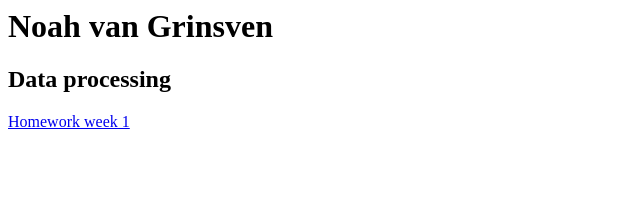
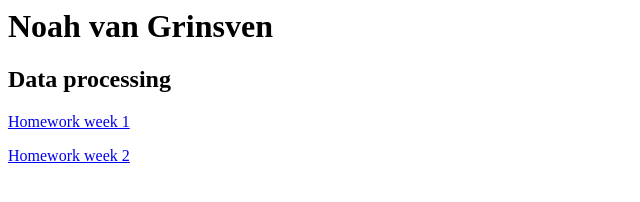
Before and after one commit to Noahprog/DataProcessing, a plain HTML site: page index.html in a window 1280 px wide. Shown: the whole page, without its empty margins (0-640 px from the left). Drawn offline with Linux system fonts and the light colour scheme.

Commit message:
Bijgewerkt week 2

```diff
--- a/index.html
+++ b/index.html
@@ -7,5 +7,8 @@
         <div>
             <p><a href="https://github.com/Noahprog/DataProcessing/tree/master/Homework/Week_1"> Homework week 1 </a></p>
         </div>
+        <div>
+            <p><a href="https://github.com/Noahprog/DataProcessing/tree/master/Homework/Week_2/Weerdata.html"> Homework week 2 </a></p>
+        </div>
     </body>
     </html>
```
